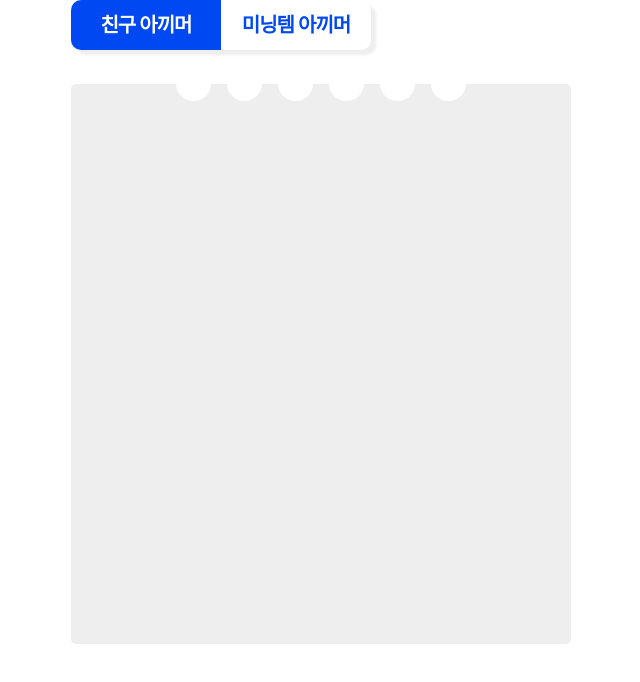
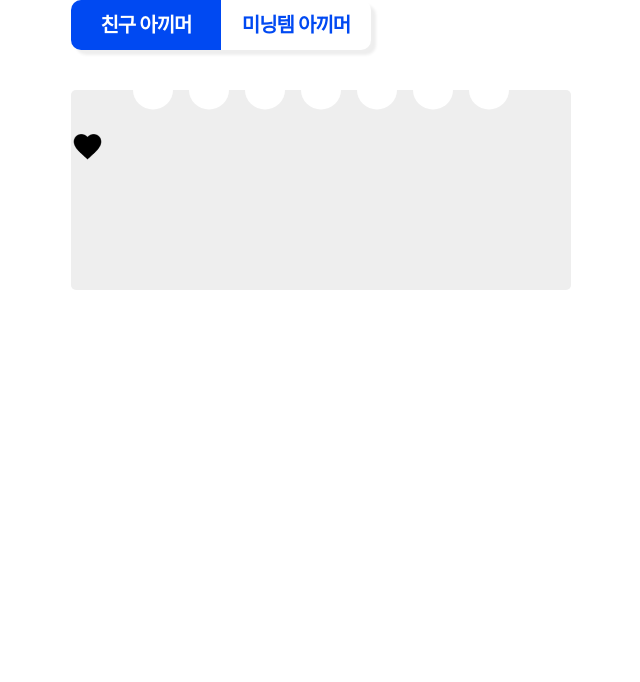
Before and after one commit to s01k1m/Akigimi, a Next.js app in the folder frontend/: page /feed in a window 1280 px wide. Shown: the top 682 px of the page, without its empty margins (319-959 px from the left). Built offline with nearby package versions, Linux system fonts and the light colour scheme.

Commit message:
desigh: 피드 영수증 UI
Former-commit-id: c62e5b92d9954bfeb8a5375a9498b1db5d1f3d0e

```diff
--- a/frontend/app/layout.tsx
+++ b/frontend/app/layout.tsx
@@ -7,7 +7,7 @@ import styled from 'styled-components';
 
 const inter = Inter({ subsets: ['latin'] })
 
-export const metadata: Metadata = {
+const metadata: Metadata = {
   title: 'Create Next App',
   description: 'Generated by create next app',
 }
--- a/frontend/components/Feed/FeedItem.tsx
+++ b/frontend/components/Feed/FeedItem.tsx
@@ -1,9 +1,11 @@
 import FeedReceipt from "./FeedReceipt"
+import Heart from './Heart'
 
 const FeedItem = () => {
     return (
         <div>
             <FeedReceipt />
+            <Heart />
         </div>
     )
 }
--- a/frontend/components/Feed/FeedReceipt.tsx
+++ b/frontend/components/Feed/FeedReceipt.tsx
@@ -5,7 +5,9 @@ const FeedReceipt = () => {
     return (
         <div>
             <div className='flex justify-center transform translate-y-1/2'><ReceiptCircle /></div>
-            <div className="receipt"></div>
+            <div className="h-10">
+                <div className="feed-receipt"></div>
+            </div>
         </div>
     )
 }
--- a/frontend/components/Feed/FeedTap.tsx
+++ b/frontend/components/Feed/FeedTap.tsx
@@ -5,7 +5,7 @@ const FeedTap = () => {
         <div>
             <div className="radio-input">
             <label>
-            <input value="value-1" name="value-radio" id="value-1" type="radio" checked  />
+            <input value="value-1" name="value-radio" id="value-1" type="radio" checked />
             <span>친구 아끼머</span>
             </label>
             <label>
--- /dev/null
+++ b/frontend/components/Feed/Heart.tsx
@@ -0,0 +1,15 @@
+import Image from "next/image"
+const Heart = () => {
+    return (
+        <div>
+            <Image
+                src="/images/heart.png"
+                alt="heart"
+                width={33}
+                height={33}
+            />
+        </div>
+    )
+}
+
+export default Heart
--- a/frontend/components/WriteReceipt/ReceiptCircle.tsx
+++ b/frontend/components/WriteReceipt/ReceiptCircle.tsx
@@ -2,24 +2,28 @@ const ReceiptCircle = () => {
     return (
         <>
         <div className="flex gap-4">
-            <svg xmlns="http://www.w3.org/2000/svg" width="35" height="34" viewBox="0 0 35 34" fill="none">
+            <svg xmlns="http://www.w3.org/2000/svg" width="40" height="40" viewBox="0 0 35 34" fill="none">
                 <ellipse cx="17.5" cy="16.9845" rx="17.5" ry="16.9845" fill="white"/>
             </svg>
-            <svg xmlns="http://www.w3.org/2000/svg" width="35" height="34" viewBox="0 0 35 34" fill="none">
+            <svg xmlns="http://www.w3.org/2000/svg" width="40" height="40" viewBox="0 0 35 34" fill="none">
                 <ellipse cx="17.5" cy="16.9845" rx="17.5" ry="16.9845" fill="white"/>
             </svg>
-            <svg xmlns="http://www.w3.org/2000/svg" width="35" height="34" viewBox="0 0 35 34" fill="none">
+            <svg xmlns="http://www.w3.org/2000/svg" width="40" height="40" viewBox="0 0 35 34" fill="none">
                 <ellipse cx="17.5" cy="16.9845" rx="17.5" ry="16.9845" fill="white"/>
             </svg>
-            <svg xmlns="http://www.w3.org/2000/svg" width="35" height="34" viewBox="0 0 35 34" fill="none">
+            <svg xmlns="http://www.w3.org/2000/svg" width="40" height="40" viewBox="0 0 35 34" fill="none">
                 <ellipse cx="17.5" cy="16.9845" rx="17.5" ry="16.9845" fill="white"/>
             </svg>
-            <svg xmlns="http://www.w3.org/2000/svg" width="35" height="34" viewBox="0 0 35 34" fill="none">
+            <svg xmlns="http://www.w3.org/2000/svg" width="40" height="40" viewBox="0 0 35 34" fill="none">
                 <ellipse cx="17.5" cy="16.9845" rx="17.5" ry="16.9845" fill="white"/>
             </svg>
-            <svg xmlns="http://www.w3.org/2000/svg" width="35" height="34" viewBox="0 0 35 34" fill="none">
+            <svg xmlns="http://www.w3.org/2000/svg" width="40" height="40" viewBox="0 0 35 34" fill="none">
                 <ellipse cx="17.5" cy="16.9845" rx="17.5" ry="16.9845" fill="white"/>
             </svg>
+            <svg xmlns="http://www.w3.org/2000/svg" width="40" height="40" viewBox="0 0 35 34" fill="none">
+                <ellipse cx="17.5" cy="16.9845" rx="17.5" ry="16.9845" fill="white"/>
+            </svg>
+
         </div>
         </>
     )
--- a/frontend/styles/WriteReceipt.css
+++ b/frontend/styles/WriteReceipt.css
@@ -1,6 +1,13 @@
 .receipt {
     width: 100%;
     height: 70vh;
+    border-radius: 5px;
+    background: #EEE;
+}
+
+.feed-receipt {
+    width: 100%;
+    height: 25vh;
     border-radius: 5px;
     background: #EEE;
 }
```
Also changed, not shown: frontend/public/images/heart.png (added).
